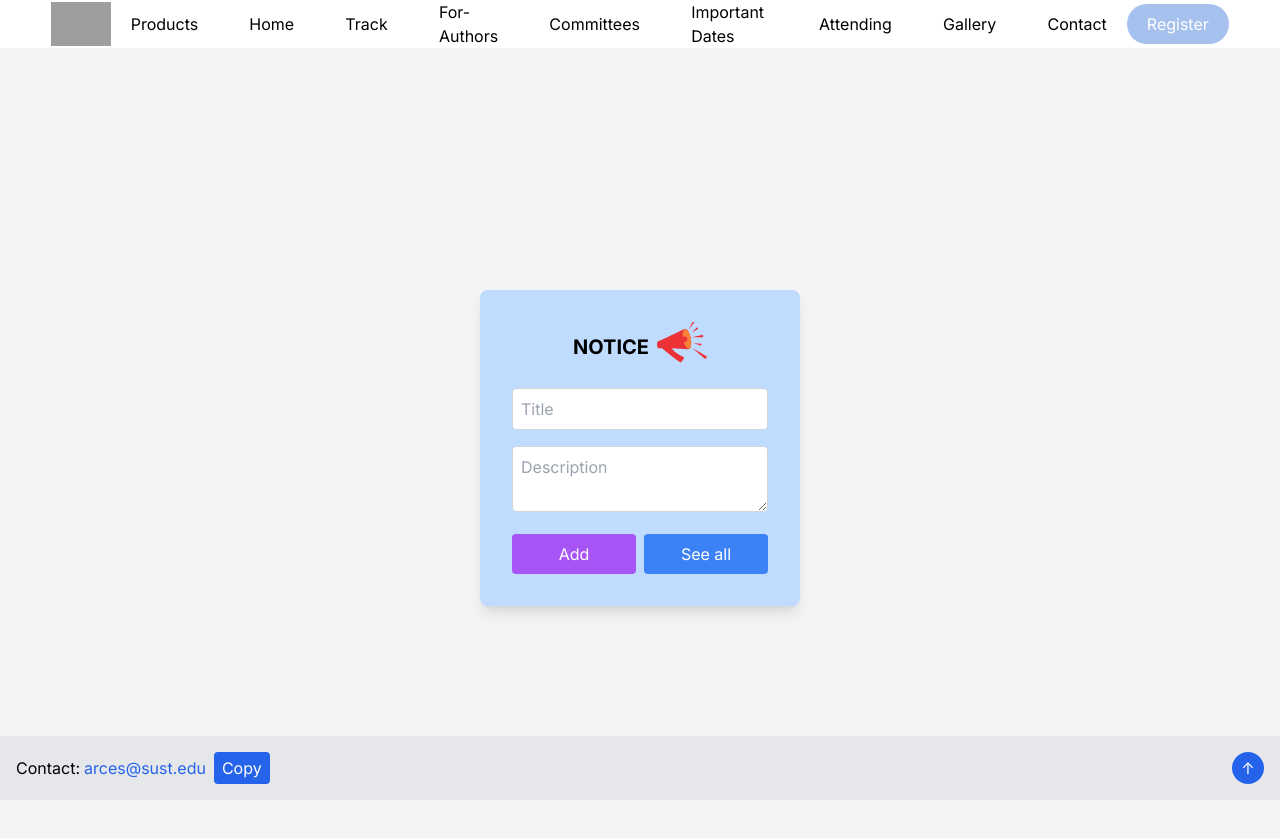
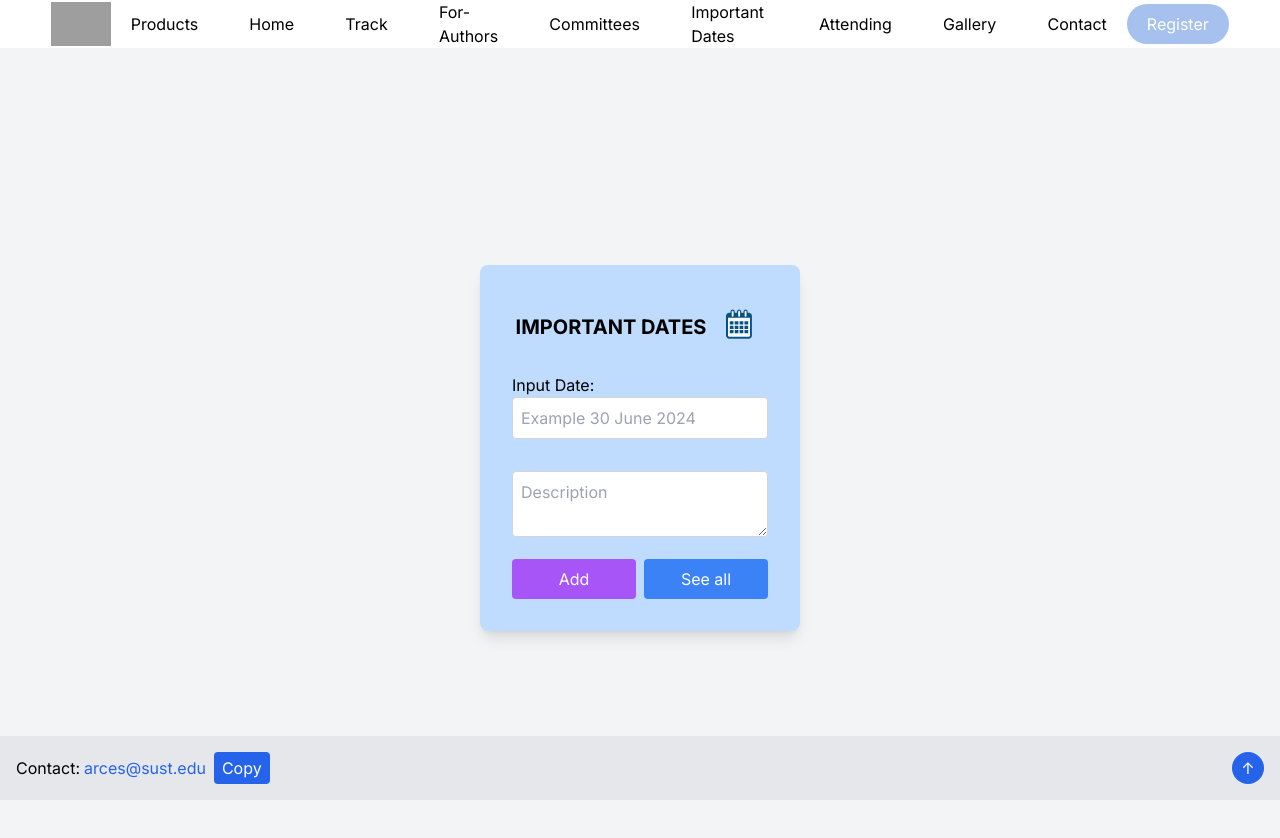
Before and after one commit to Farzine/arces_2024, a Next.js app in the folder client/: page /Admin/ControllerPage in a window 1280 px wide. Shown: the top 838 px of the page. Built offline with nearby package versions, Linux system fonts and the light colour scheme; grey boxes are pictures that could not be loaded.

Commit message:
ImportantDateCard

```diff
--- a/client/src/app/Admin/ControllerPage/page.tsx
+++ b/client/src/app/Admin/ControllerPage/page.tsx
@@ -1,6 +1,7 @@
 "use client";
 
 import Footer from "@/components/Footer";
+import ImportantDateCard from "@/components/ImportantDateAddCard";
 import Navbar from "@/components/NavBar";
 import NoticeCard from "@/components/NoticeAddCard";
 
@@ -8,7 +9,8 @@ export default function Authors() {
     return (
       <div>
         <Navbar/>
-        <NoticeCard/>
+
+        <ImportantDateCard/>
         <Footer/>
       </div>
     );
--- /dev/null
+++ b/client/src/components/ImportantDateAddCard.tsx
@@ -0,0 +1,90 @@
+import React, { useState } from 'react';
+import axios from 'axios';
+
+const ImportantDateCard: React.FC = () => {
+    const [title, setTitle] = useState('');
+    const [description, setDescription] = useState('');
+    const [message, setMessage] = useState('');
+
+    const handleAddNotice = async () => {
+        try {
+            const response = await axios.post(
+                'http://localhost:5000/important-dates/add',
+                { title, description },
+                {
+                    headers: {
+                        'Content-Type': 'application/json',
+                        Authorization: `Bearer ${localStorage.getItem('token')}`,
+                    },
+                }
+            );
+            setMessage(response.data.message);
+            setTitle('');
+            setDescription('');
+        } catch (error) {
+            setMessage('Error adding notice');
+        }
+    };
+
+    return (
+        <div className="flex justify-center items-center min-h-screen bg-gray-100">
+            <div className="bg-blue-200 p-8 rounded-lg shadow-lg w-80 text-center">
+                <h2 className="text-xl font-bold mb-4 flex items-center justify-center">
+                    IMPORTANT DATES
+                    <span className="ml-2 text-red-500">
+                        <svg version="1.1" viewBox="0 100 2048 1228" width="50" height="60" xmlns="http://www.w3.org/2000/svg">
+                            <path transform="translate(750)" d="m0 0h32l11 5 12 5 11 8 11 9 10 13 6 11 4 10 4 15 1 50 1 3 3 1h71l13-1 1-47 3-19 5-12 8-13 9-11 7-7 16-10 10-5 14-4 2-1h31l8 4 11 4 14 8 10 9 7 7 10 14 5 12 5 20 1 52h85l4-3 1-56 2-4 2-8 8-16 10-14 13-12 16-9 5-3 6-1 10-4h32l8 4 10 3 13 8 10 8 9 9 7 10 8 16 3 10 2 20v38l1 3 2 1 61 1 27 9 17 9 13 9 11 9 9 9 10 13 8 13 8 17 2 7 3 17v841l-4 16-5 13-9 16-11 14-9 10-12 11-10 7-23 12-15 6-13 3-16 2h-810l-20-3-25-10-18-10-15-13-10-9-11-13-11-18-4-8-6-17-4-18-1-2v-822l2-4 1-11 2-6 6-17 6-12 9-14 9-11 8-8 8-7 12-9 18-10 15-6 10-3 7-1 1-1 70-1v-41l1-13 5-17 8-16 9-13 7-8 15-10 14-7 8-2zm8 50-9 2-5 4v3l-5 2-3 4 1 1h9l4-3 16 4 2 4 3 5 4 11 3 4 6 1 1 4v9l-1 12 3 10 2 1 1-4h2l1 4 3 7 4-1 1-4 1-20v-24l-1-9-7-14-10-9-9-4z" fill="#FCFCFC" />
+                            <path transform="translate(750)" d="m0 0h32l11 5 12 5 11 8 11 9 10 13 6 11 4 10 4 15 1 50 1 3 3 1h71l13-1 1-47 3-19 5-12 8-13 9-11 7-7 16-10 10-5 14-4 2-1h31l8 4 11 4 14 8 10 9 7 7 10 14 5 12 5 20 1 52h85l4-3 1-56 2-4 2-8 8-16 10-14 13-12 16-9 5-3 6-1 10-4h32l8 4 10 3 13 8 10 8 9 9 7 10 8 16 3 10 2 20v38l1 3 2 1 61 1 27 9 17 9 13 9 11 9 9 9 10 13 8 13 8 17 2 7 3 17v841l-4 16-5 13-9 16-11 14-9 10-12 11-10 7-23 12-15 6-13 3-16 2h-810l-20-3-25-10-18-10-15-13-10-9-11-13-11-18-4-8-6-17-4-18-1-2v-822l2-4 1-11 2-6 6-17 6-12 9-14 9-11 8-8 8-7 12-9 18-10 15-6 10-3 7-1 1-1 70-1v-41l1-13 5-17 8-16 9-13 7-8 15-10 14-7 8-2zm8 50-9 2-5 4v3l-5 2-3 4 1 1h9l4-3 16 4 2 4 3 5 4 11 3 4 6 1 1 4v9l-1 12 3 10 2 1 1-4h2l1 4 3 7 4-1 1-4 1-20v-24l-1-9-7-14-10-9-9-4zm-184 284-1 1v720l2 14 5 13 7 10 8 8 14 8 10 3 8 1h797l12-3 16-8 10-10 8-13 4-13 1-8v-722l-1-1z" fill="#055384" />
+                            <path transform="translate(849,479)" d="m0 0h150v101l-1 33h-149l-1-1v-124z" fill="#045384" />
+                            <path transform="translate(849,658)" d="m0 0h150v101l-1 33h-150v-124z" fill="#045384" />
+                            <path transform="translate(863,836)" d="m0 0h135l1 1v100l-1 33h-150v-133z" fill="#045384" />
+                            <path transform="translate(1250,479)" d="m0 0h150l1 24-1 110h-149l-1-4z" fill="#045384" />
+                            <path transform="translate(648,479)" d="m0 0h150l-1 134h-149l-1-1v-121z" fill="#045384" />
+                            <path transform="translate(1049,479)" d="m0 0h150l1 23v27l-1 84h-149l-1-15z" fill="#045384" />
+                            <path transform="translate(1049,658)" d="m0 0h150l1 40-1 94h-149l-1-1z" fill="#045384" />
+                            <path transform="translate(648,658)" d="m0 0h149v134h-149l-1-1v-117z" fill="#045384" />
+                            <path transform="translate(662,836)" d="m0 0h131l5 1-1 133h-150v-133z" fill="#045384" />
+                            <path transform="translate(1250,658)" d="m0 0h150l1 32-1 102h-138l-12-1z" fill="#045384" />
+                            <path transform="translate(1251,836)" d="m0 0h130l19 1v133h-149l-1-9v-124z" fill="#045384" />
+                            <path transform="translate(1050,836)" d="m0 0h135l14 1v133h-149l-1-9v-124z" fill="#045384" />
+                            <path transform="translate(1023,49)" d="m0 0h11l10 3 8 5 5 5 6 8 4 10 1 8v156l-1 15-4 11-6 9-10 8-10 4h-16l-12-5-9-8-7-12-2-7-1-18v-145l1-15 4-11 4-6 4-5 10-7z" fill="#FCFCFC" />
+                            <path transform="translate(1288,49)" d="m0 0h11l10 3 9 6 8 9 4 8 2 7v176l-4 12-8 11-10 7-9 3h-15l-10-4-8-6-6-7-5-11-2-10v-167l3-12 4-8 9-10 12-6z" fill="#FCFCFC" />
+                            <path transform="translate(743,55)" d="m0 0 2 1-1 3-7 5v1h9l4-3 14 4 5 5 3 5 4 11 2 3 6 2 2 4v9l-1 12 3 10 2-3h2l4 9v2l3-1 1-4 1-20v-31h1l1 6v168l-2 10-4 9-6 8-9 7-10 4h-16l-12-5-8-7-6-10-3-8-1-4-1-103 1-73 4-11 6-8z" fill="#FCFCFC" />
+                            <path transform="translate(742,61)" d="m0 0h2l-1 3z" fill="#FCFCFC" />
+                        </svg>
+                    </span>
+                </h2>
+                <div className="text-left mb-4">
+                    <span className="inline-block">Input Date:</span>
+                    <input
+                        type="text"
+                        placeholder="Example 30 June 2024"
+                        value={title}
+                        onChange={(e) => setTitle(e.target.value)}
+                        className="w-full p-2 mb-4 border border-gray-300 rounded"
+                    />
+                </div>
+                <textarea
+                    placeholder="Description"
+                    value={description}
+                    onChange={(e) => setDescription(e.target.value)}
+                    className="w-full p-2 mb-4 border border-gray-300 rounded"
+                />
+                <div className="flex justify-between">
+                    <button
+                        onClick={handleAddNotice}
+                        className="w-1/2 p-2 bg-purple-500 text-white rounded mr-1"
+                    >
+                        Add
+                    </button>
+                    <button className="w-1/2 p-2 bg-blue-500 text-white rounded ml-1">
+                        See all
+                    </button>
+                </div>
+                {message && <p className="mt-4 text-red-500">{message}</p>}
+            </div>
+        </div>
+    );
+};
+
+export default ImportantDateCard;
```
